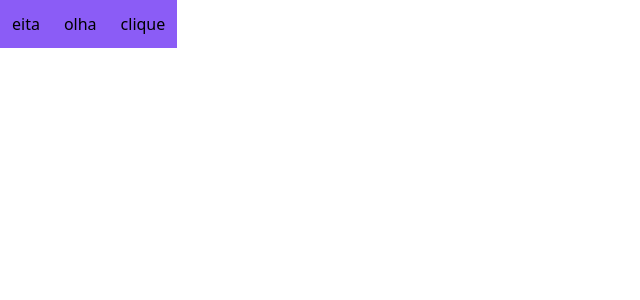
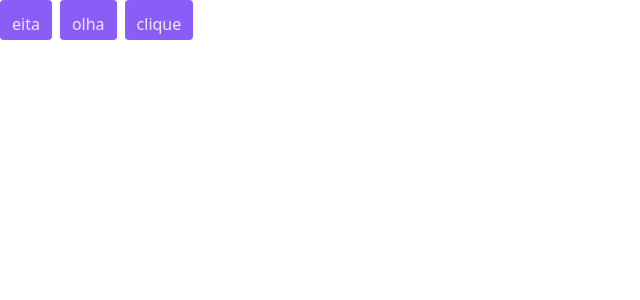
Before and after one commit to PeterTechDev/feedback-app, a React (Vite) app in the folder web/: page / in a window 1280 px wide. Shown: the top 300 px of the page, without its empty margins (0-640 px from the left). Built offline with nearby package versions, Linux system fonts and the light colour scheme.

Commit message:
examples of tailwind css styles

```diff
--- a/web/src/App.tsx
+++ b/web/src/App.tsx
@@ -1,14 +1,14 @@
 interface ButtonProps {
-  text: string;
+  tex?: string;
 }
 
 function Button(props: ButtonProps) {
-  return <button className="bg-violet-500 p-3">{props.text}</button>;
+  return <button className="bg-violet-500 p-3 h-10 rounded text-violet-100 hover:bg-green-400 transition-colors ">{props.text ?? 'Default'}</button>;
 }
 
 function App() {
   return (
-    <div>
+    <div className="flex gap-2">
       <Button text="eita" />
       <Button text="olha" />
       <Button text="clique" />
```
